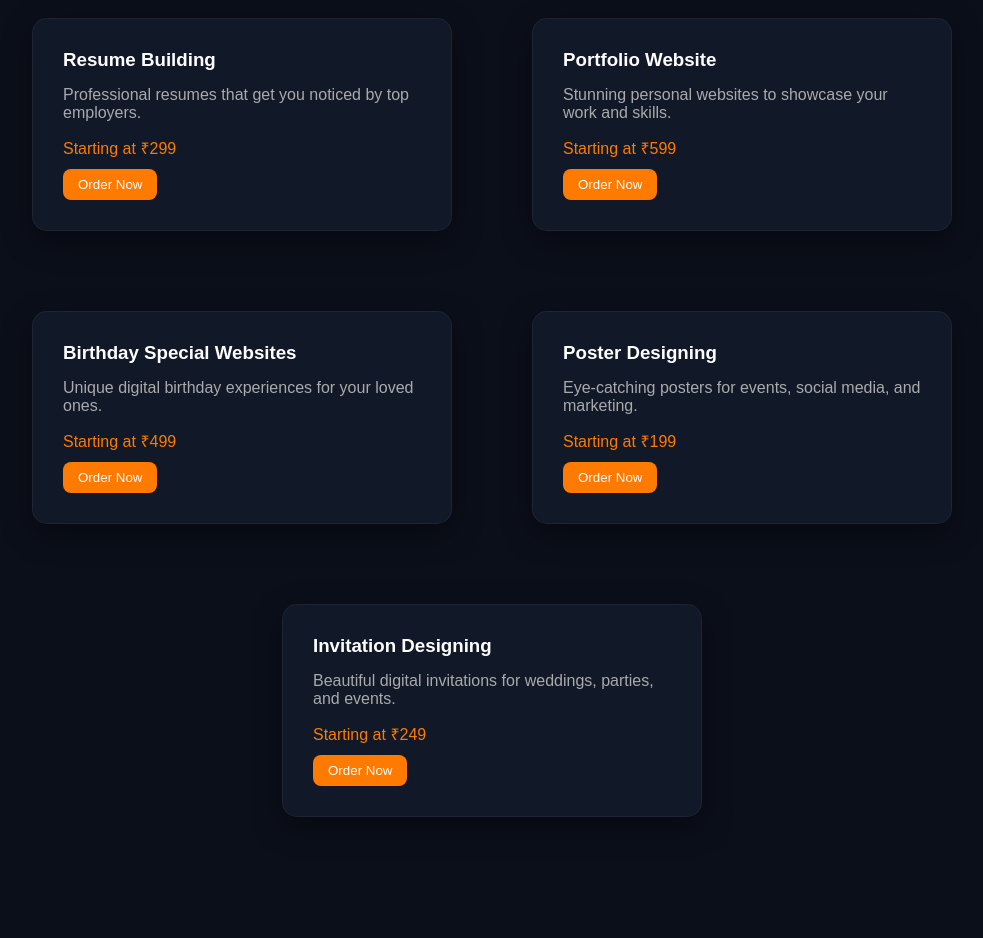
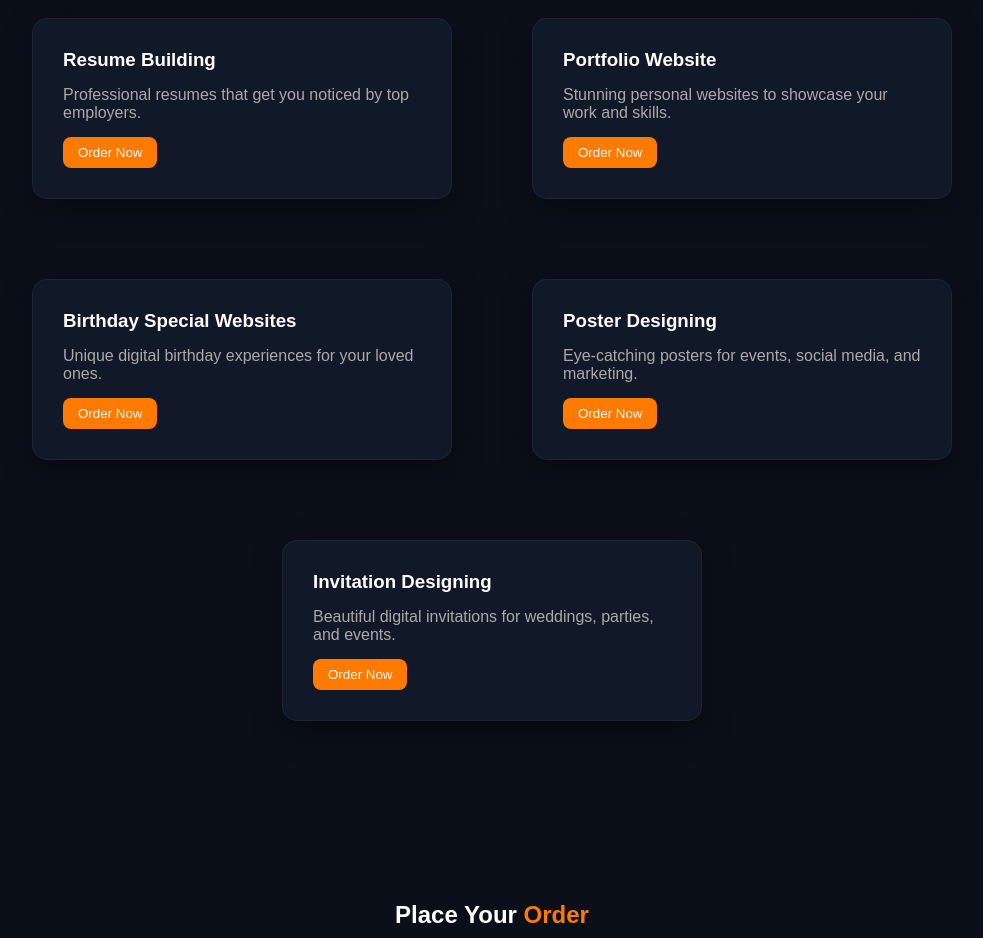
Before and after one commit to Deena0506/Techcreatez, a website with bundled scripts: page index.html in a window 1280 px wide. Shown: the part 700-1638 px from the top of the page, without its empty margins (148-1131 px from the left). Built offline with nearby package versions, Linux system fonts and the light colour scheme.

Commit message:
Add files via upload

```diff
--- a/index.html
+++ b/index.html
@@ -62,35 +62,30 @@
     <div class="card">
       <h3>Resume Building</h3>
       <p>Professional resumes that get you noticed by top employers.</p>
-      <span class="price">Starting at ₹299</span>
       <button class="primary"  onclick="scrollToOrder()">Order Now</button>
     </div>
 
     <div class="card">
       <h3>Portfolio Website</h3>
       <p>Stunning personal websites to showcase your work and skills.</p>
-      <span class="price">Starting at ₹599</span>
       <button class="primary"  onclick="scrollToOrder()">Order Now</button>
     </div>
 
     <div class="card">
       <h3>Birthday Special Websites</h3>
       <p>Unique digital birthday experiences for your loved ones.</p>
-      <span class="price">Starting at ₹499</span>
       <button class="primary"  onclick="scrollToOrder()">Order Now</button>
     </div>
 
     <div class="card">
       <h3>Poster Designing</h3>
       <p>Eye-catching posters for events, social media, and marketing.</p>
-      <span class="price">Starting at ₹199</span>
       <button class="primary"  onclick="scrollToOrder()">Order Now</button>
     </div>
 
     <div class="card">
       <h3>Invitation Designing</h3>
       <p>Beautiful digital invitations for weddings, parties, and events.</p>
-      <span class="price">Starting at ₹249</span>
       <button class="primary"  onclick="scrollToOrder()">Order Now</button>
     </div>
 
```
